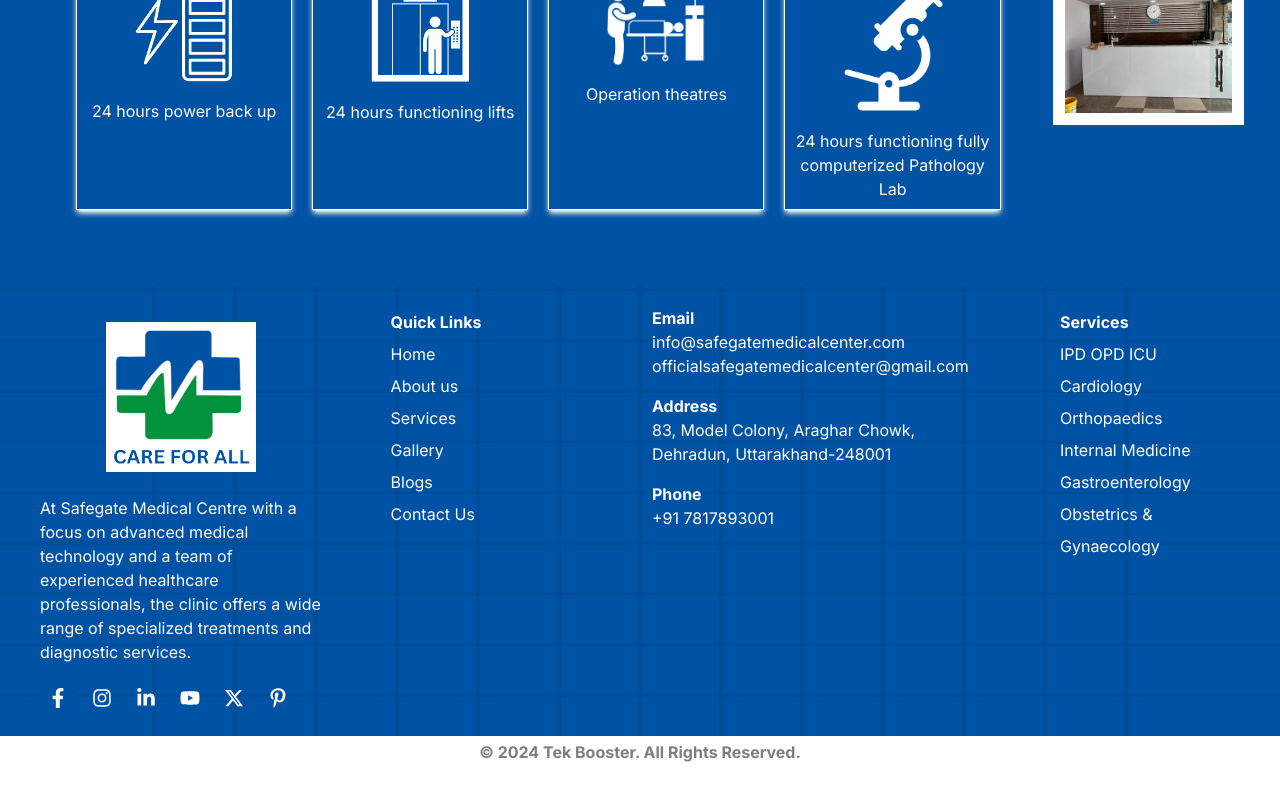
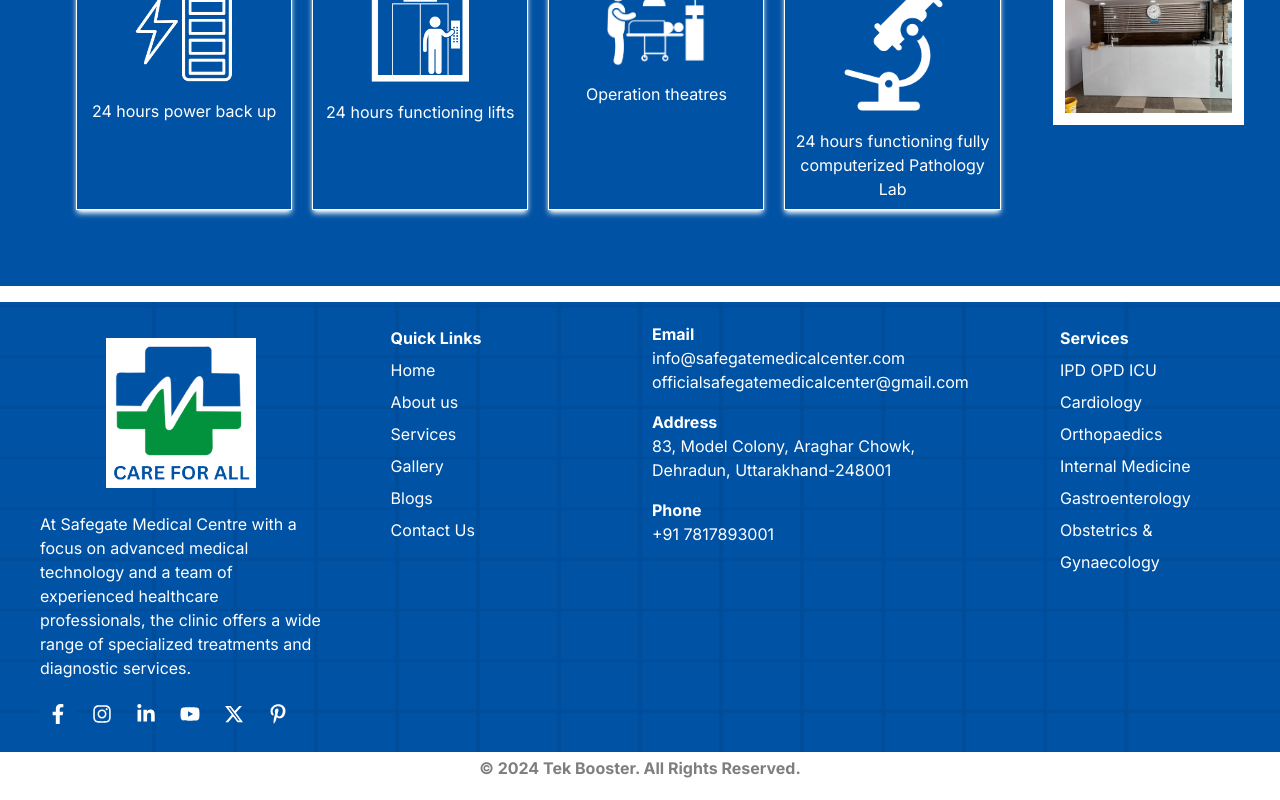
Before and after one commit to AQITPvtLtd/safegate, a Next.js app: page / in a window 1280 px wide. Shown: the part 4443-5243 px from the top of the page. Before the commit the page ends 5211 px from the top, so only its background shows below. Built offline with nearby package versions, Linux system fonts and the light colour scheme.

Commit message:
new changes

```diff
--- a/src/components/common/footer/Footer.jsx
+++ b/src/components/common/footer/Footer.jsx
@@ -10,7 +10,7 @@ import { FaPinterestP } from "react-icons/fa";
 
 const Footer = () => {
   return (
-    <div className="relative bg-white">
+    <div className="relative bg-white py-4">
       <div className="absolute inset-0"></div>
 
       <div className="absolute lg:grid lg:grid-cols-12 px-5 pt-5 lg:py-5 lg:px-10 gap-6">
```
